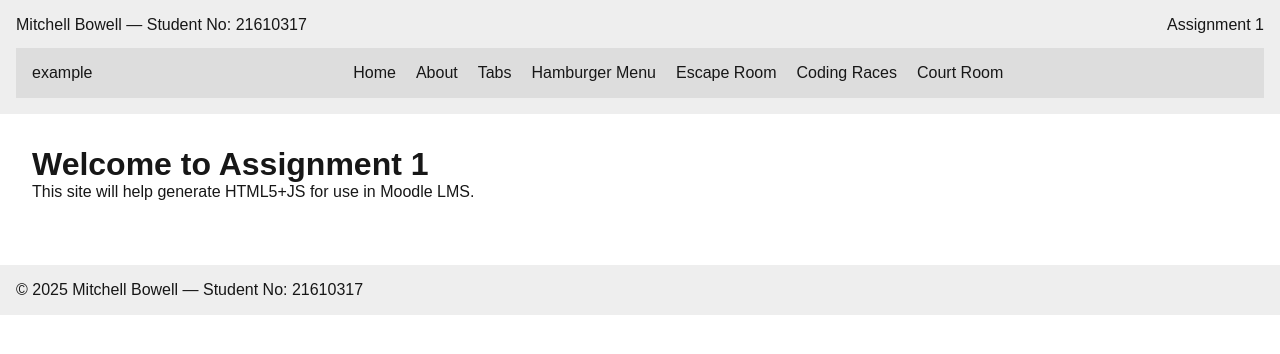
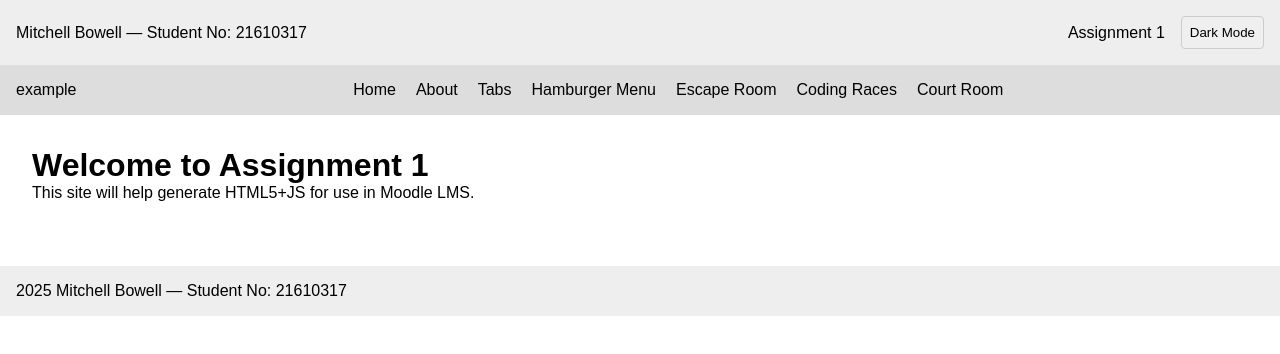
Before and after one commit to MitchBow/CWA-Assignment-1, a Next.js app: page / in a window 1280 px wide. Shown: the top 354 px of the page. Built offline with nearby package versions, Linux system fonts and the light colour scheme.

Commit message:
added dark mode

```diff
--- a/app/globals.css
+++ b/app/globals.css
@@ -40,3 +40,59 @@ a {
     color-scheme: dark;
   }
 }
+body.light {
+  background-color: white;
+  color: black;
+}
+
+body.dark {
+  background-color: #121212;
+  color: white;
+}
+
+body.dark header,
+body.dark footer {
+  background-color: #1f1f1f;
+  color: white;
+}
+
+body.dark nav {
+  background-color: #2a2a2a;
+}
+
+:root {
+  --nav-background: #ddd;
+  --nav-text-color: black;
+}
+
+body.dark {
+  --nav-background: #2a2a2a;
+  --nav-text-color: white;
+}
+
+:root {
+  --background: #ffffff;
+  --foreground: #171717;
+  --nav-background: #ddd;
+  --nav-text-color: black;
+
+  --header-footer-background: #eee;
+  --header-footer-text-color: black;
+}
+
+@media (prefers-color-scheme: dark) {
+  :root {
+    --background: #0a0a0a;
+    --foreground: #ededed;
+  }
+}
+
+body.dark {
+  --background: #121212;
+  --foreground: #ededed;
+  --nav-background: #2a2a2a;
+  --nav-text-color: white;
+
+  --header-footer-background: #1f1f1f;
+  --header-footer-text-color: white;
+}
--- a/app/layout.tsx
+++ b/app/layout.tsx
@@ -1,24 +1,41 @@
-// app/layout.tsx
+'use client';
+
 import './globals.css';
-import React from 'react';
-
-export const metadata = {
-  title: 'CSE3CWA Assignment',
-  description: 'Next.js Web App for LTU LMS',
-};
+import React, { useState, useEffect } from 'react';
 
 export default function RootLayout({ children }: { children: React.ReactNode }) {
+  const [darkMode, setDarkMode] = useState(false);
+
+  useEffect(() => {
+    document.body.className = darkMode ? 'dark' : 'light';
+  }, [darkMode]);
+
   return (
     <html lang="en">
       <body>
-        <header style={{ padding: '1rem', background: '#eee' }}>
-          <div style={{ float: 'left' }}>Mitchell Bowell — Student No: 21610317</div>
-          <div style={{ float: 'right' }}>Assignment 1</div>
+        {/* Top Header */}
+        <header style={{ padding: '1rem', background: 'var(--header-footer-background)', display: 'flex', justifyContent: 'space-between', alignItems: 'center' }}>
+          <div>Mitchell Bowell — Student No: 21610317</div>
+          <div style={{ display: 'flex', alignItems: 'center', gap: '1rem' }}>
+            <span>Assignment 1</span>
+            <button
+              onClick={() => setDarkMode(!darkMode)}
+              style={{
+                padding: '0.5rem',
+                cursor: 'pointer',
+                borderRadius: '4px',
+                border: '1px solid #ccc',
+              }}
+            >
+              {darkMode ? 'Light Mode' : 'Dark Mode'}
+            </button>
+          </div>
         </header>
 
-        <header style={{ padding: '1rem', background: '#eee' }}>
+        {/* Tabs Header */}
+        <header style={{ background: '#eee' }}>
           <div style={{ float: 'left', padding: '1rem' }}>example</div>
-          <nav style={{ padding: '1rem', background: '#ddd', textAlign: 'center'}}>
+          <nav style={{ padding: '1rem', background: 'var(--nav-background)', textAlign: 'center' }}>
             <a href="/" style={{ margin: '0 10px' }}>Home</a>
             <a href="/about" style={{ margin: '0 10px' }}>About</a>
             <a href="/tabs" style={{ margin: '0 10px' }}>Tabs</a>
@@ -29,11 +46,12 @@ export default function RootLayout({ children }: { children: React.ReactNode })
           </nav>
         </header>
 
-
+        {/* Main content */}
         <main style={{ padding: '2rem', clear: 'both' }}>{children}</main>
 
-        <footer style={{ background: '#eee', padding: '1rem', marginTop: '2rem' }}>
-          &copy; {new Date().getFullYear()} Mitchell Bowell — Student No: 21610317
+        {/* Footer */}
+        <footer style={{ background: 'var(--header-footer-background)', padding: '1rem', marginTop: '2rem' }}>
+          {new Date().getFullYear()} Mitchell Bowell — Student No: 21610317
         </footer>
       </body>
     </html>
```
Also changed, not shown: app/coding-races/page.tsx (added), app/court-room/page.tsx (added), app/escape-room/page.tsx (added), app/tabs/page.tsx (added). Lines whose indentation alone changed are shown as unchanged.
